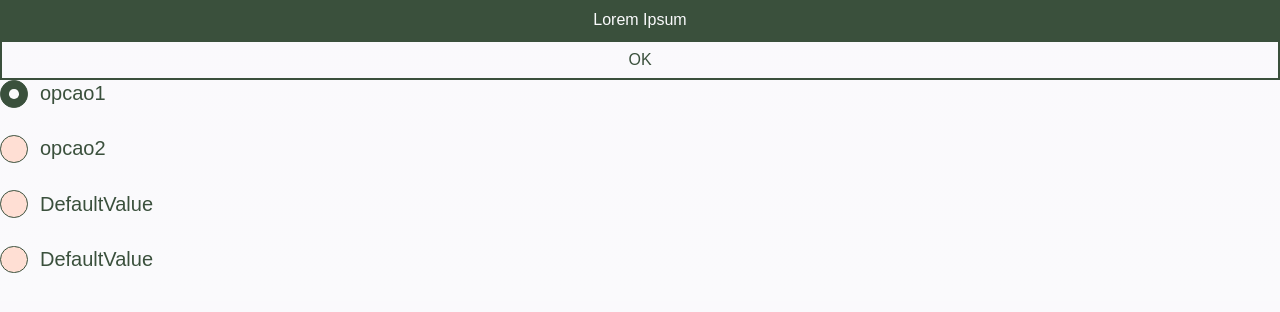
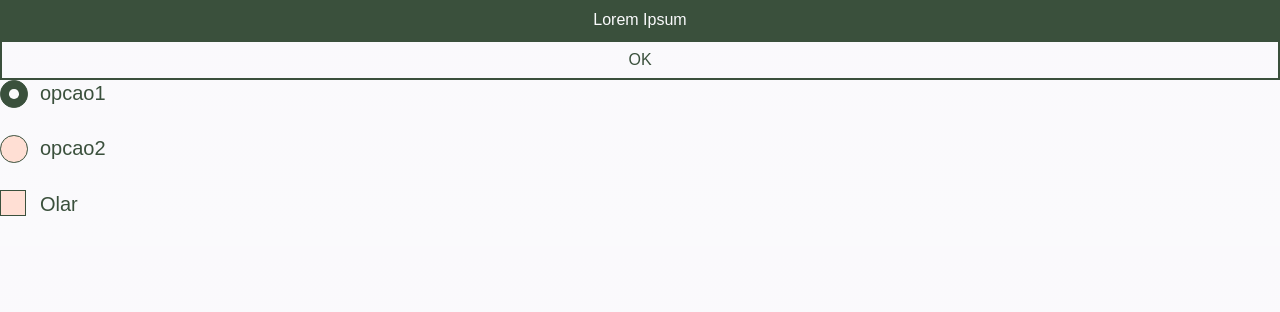
Before and after one commit to alenakano/plantindex-react, a React (Create React App) app: page / in a window 1280 px wide. Shown: the top 312 px of the page. Built offline with nearby package versions, Linux system fonts and the light colour scheme.

Commit message:
CheckBox component.

```diff
--- a/src/App.js
+++ b/src/App.js
@@ -1,6 +1,8 @@
 import React, {useEffect} from 'react';
 import Button from './components/button';
 import Radio from './components/radio';
+import Checkbox from './components/checkbox';
+
 import './style.scss';
 
 function App() {
@@ -10,19 +12,17 @@ function App() {
       <header className="App-header">
         <Button transparent={false} text="Lorem Ipsum" />
         <Button transparent={true} onButtonClicked={buttonTest} />
-        <form onSubmit={console.log()}>
         <div onChange={onChangeValue} >
           <Radio name = 'teste' value='opcao1' defaultCheck={true}>
           </Radio>
           <Radio name = 'teste' value='opcao2'>
           </Radio>
         </div>
-
-        </form>
-        <Radio>
-        </Radio>
-        <Radio>
-        </Radio>
+        <Checkbox
+          value="Olar"
+          onCheckBoxClicked={getCheckboxValue}
+        >
+        </Checkbox>
       </header>
     </div>
   );
@@ -36,4 +36,8 @@ function buttonTest() {
   console.log('ENTROU ->');
 }
 
+function getCheckboxValue(value) {
+  console.log('CHECKBOX', value)
+}
+
 export default App;
--- /dev/null
+++ b/src/components/checkbox/checkbox.jsx
@@ -0,0 +1,29 @@
+import React from 'react';
+import './checkbox.scss';
+
+function Checkbox({
+  value = 'Default Value',
+  onCheckBoxClicked = (ev) => false
+}) {
+  return (
+    <label
+      class="checkbox"
+      onClick={(ev) => {
+          if(ev.target.checked !== undefined) {
+            const response = {
+              name: value,
+              value: ev.target.checked
+            }
+            onCheckBoxClicked(response);
+          }
+        }
+      }
+    >
+      {value}
+      <input type="checkbox" name={value} class="checkbox__input" />
+      <span class="checkbox__checkmark"></span>
+    </label>
+  );
+}
+
+export default Checkbox;
--- /dev/null
+++ b/src/components/checkbox/checkbox.scss
@@ -0,0 +1,58 @@
+@import '../../variables';
+
+.checkbox {
+  display: block;
+  position: relative;
+  padding-left: 2.5rem;
+  margin-bottom: 2rem;
+  padding-top: 0.2rem;
+  cursor: pointer;
+  font-size: 1.25rem;
+  -webkit-user-select: none;
+  -moz-user-select: none;
+  -ms-user-select: none;
+  user-select: none;
+  &:hover input ~ .checkbox__checkmark {
+    border: 0.1rem solid $checkbox-hover-color;
+    background-color: $checkbox-hover-color;
+  }
+  & input {
+    position: absolute;
+    opacity: 0;
+    cursor: pointer;
+    height: 0;
+    width: 0;
+    &:checked {
+      & ~ .checkbox__checkmark {
+        border: 0.1rem solid $checkbox-border-color;
+        background-color: $checkbox-active-color;
+    }
+      & ~ .checkbox__checkmark:after {
+        display: block;
+      }
+    }
+  }
+  &__checkmark {
+    position: absolute;
+    top: 0;
+    left: 0;
+    height: 1.5rem;
+    width: 1.5rem;
+    border: 0.1rem solid $checkbox-border-color;
+    background-color: $checkbox-background-color;
+    &:after {
+      content: "";
+      position: absolute;
+      display: none;
+      top: 0.3rem;
+      left: 0.5rem;
+      width: 0.4rem;
+      height: 0.6rem;
+      border: solid $checkbox-check-color;
+      border-width: 0 0.18rem 0.1rem 0;
+      -webkit-transform: rotate(45deg);
+      -ms-transform: rotate(45deg);
+      transform: rotate(45deg);
+    }
+  }
+}
--- /dev/null
+++ b/src/components/checkbox/index.js
@@ -0,0 +1,2 @@
+import Checkbox from './checkbox';
+export default Checkbox;
```
